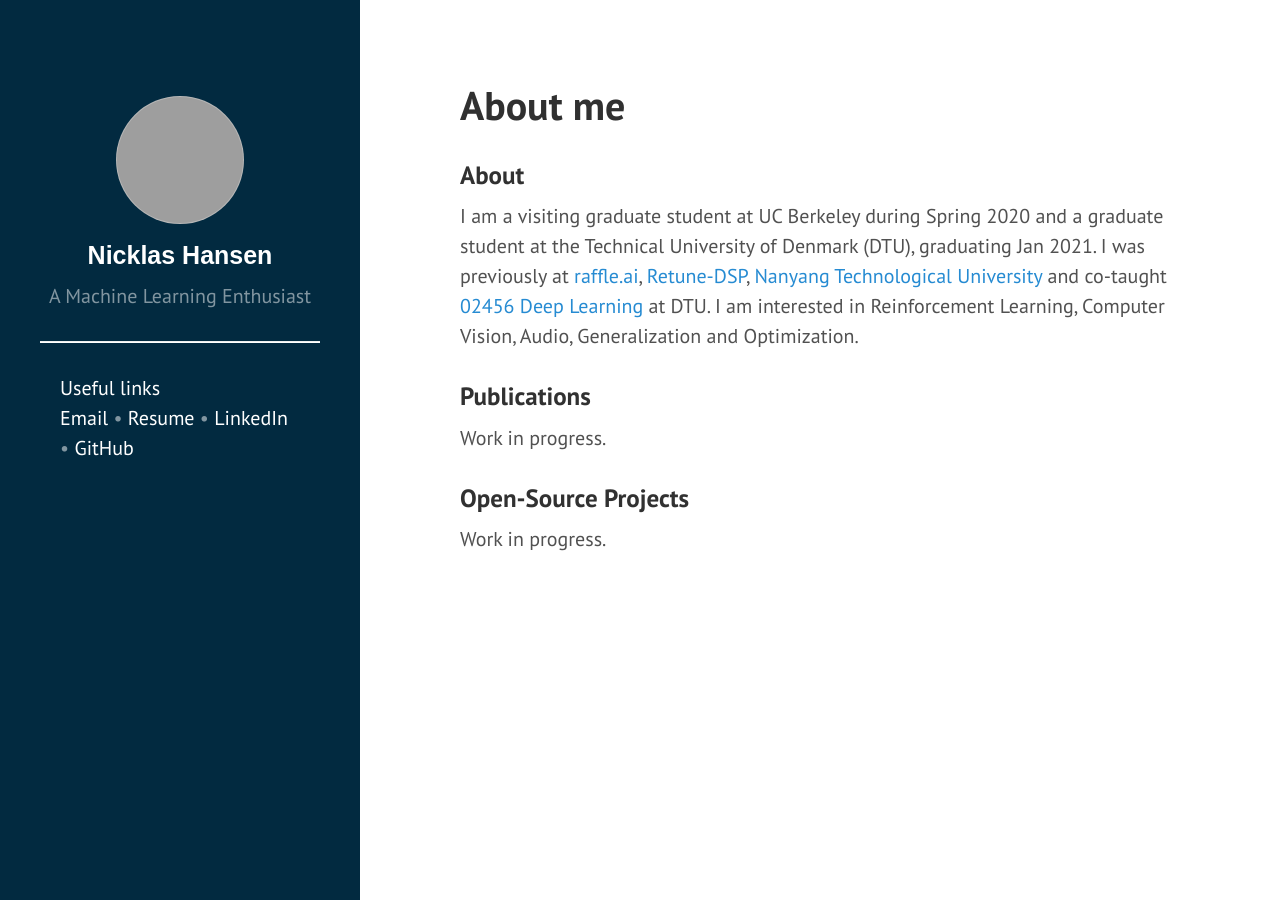
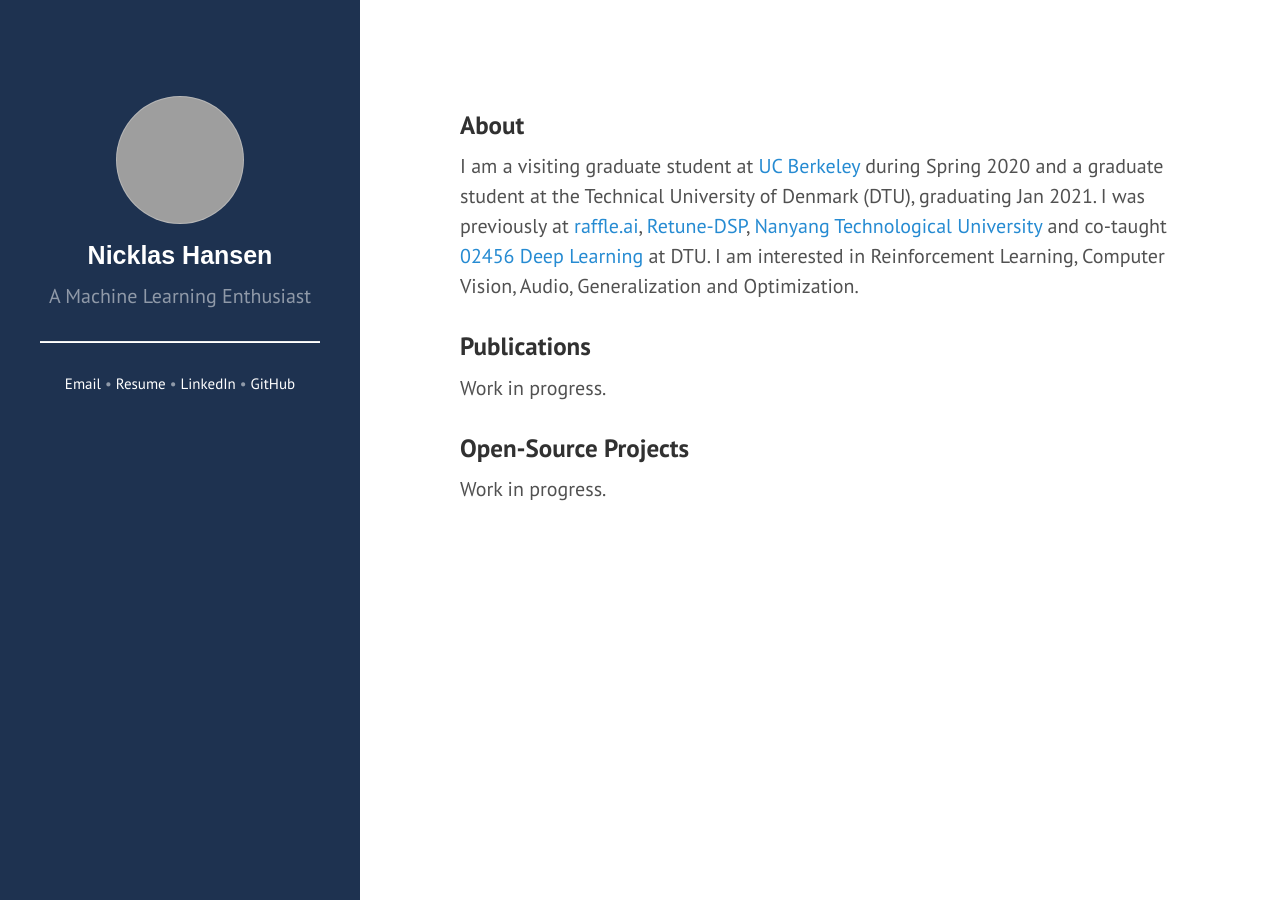
Before and after one commit to nicklashansen/nicklashansen.github.io, a Jekyll site: the page built from index.html, in a window 1280 px wide. Built offline with Jekyll 4.4.1, drawn with Linux system fonts in a browser that asks for light colours; Markdown is read by kramdown in place of the engine named in the settings; the list of posts is cut into pages by our own code; grey boxes are pictures that could not be loaded.

Commit message:
updates to content and styling

```diff
--- a/_includes/sidebar.html
+++ b/_includes/sidebar.html
@@ -11,7 +11,6 @@
       <hr/>
     </div>
     <div class="nicklashansen-useful-links">
-      <span class="nicklashansen-useful-link-title">Useful links</span><br>
       <a class="nicklashansen-useful-link" href="mailto:hello@nicklashansen.com">Email</a> &bull;
       <a class="nicklashansen-useful-link" href="https://github.com/nicklashansen/me/blob/master/NicklasHansen_Resume.pdf">Resume</a> &bull;
       <a class="nicklashansen-useful-link" href="https://www.linkedin.com/in/ncklas/">LinkedIn</a> &bull;
--- a/index.html
+++ b/index.html
@@ -6,9 +6,6 @@ title: Home
 <div class="posts">
   {% for post in paginator.posts %}
   <div class="post">
-    <h1 class="post-title">
-      {{ post.title }}
-    </h1>
     {{ post.content }}
   </div>
   {% endfor %}
--- a/public/css/hyde.css
+++ b/public/css/hyde.css
@@ -57,7 +57,7 @@ html {
   text-align: center;
   padding: 2rem 1rem;
   color: rgba(255,255,255,.5);
-  background-color: #022a40;
+  background-color: #1e3250;
 }
 @media (min-width: 48em) {
   .sidebar {
--- a/public/css/nicklashansen.css
+++ b/public/css/nicklashansen.css
@@ -14,9 +14,10 @@ CUSTOM CSS FOR NICKLASHANSEN.GITHUB.IO
 }
 
 .nicklashansen-useful-links {
-    margin: 1rem;
+    text-align: center;
+    font-size: 0.75rem;
 }
 
-.nicklashansen-useful-link-title {
-    color: #fff;
+.nicklashansen-useful-link {
+    font-size: inherit;
 }
```
Also changed, not shown: _posts/2013-12-28-about-me.md (deleted, +0 -18 lines), _posts/2013-12-28-about.md (added, +18 -0 lines).
